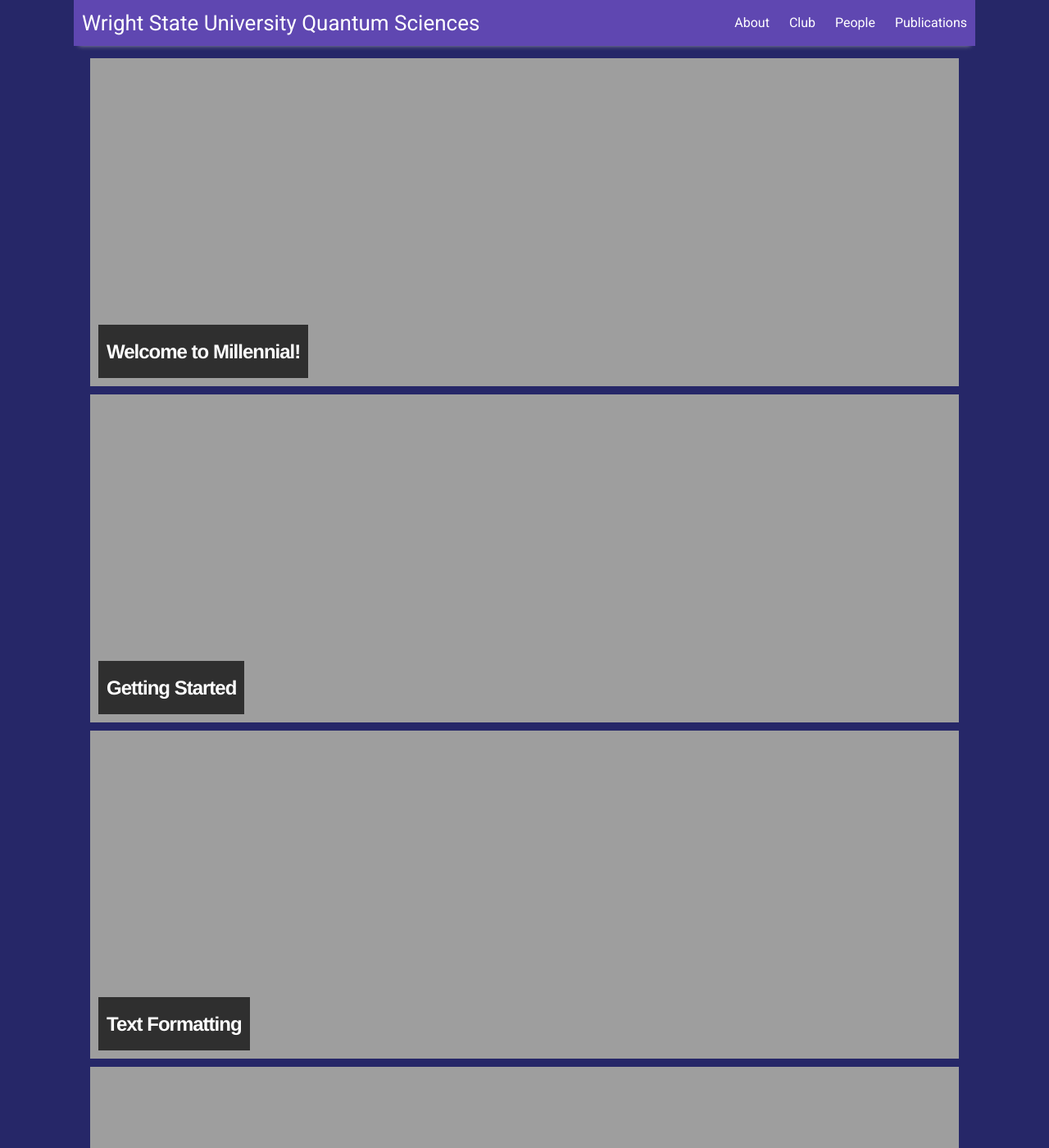
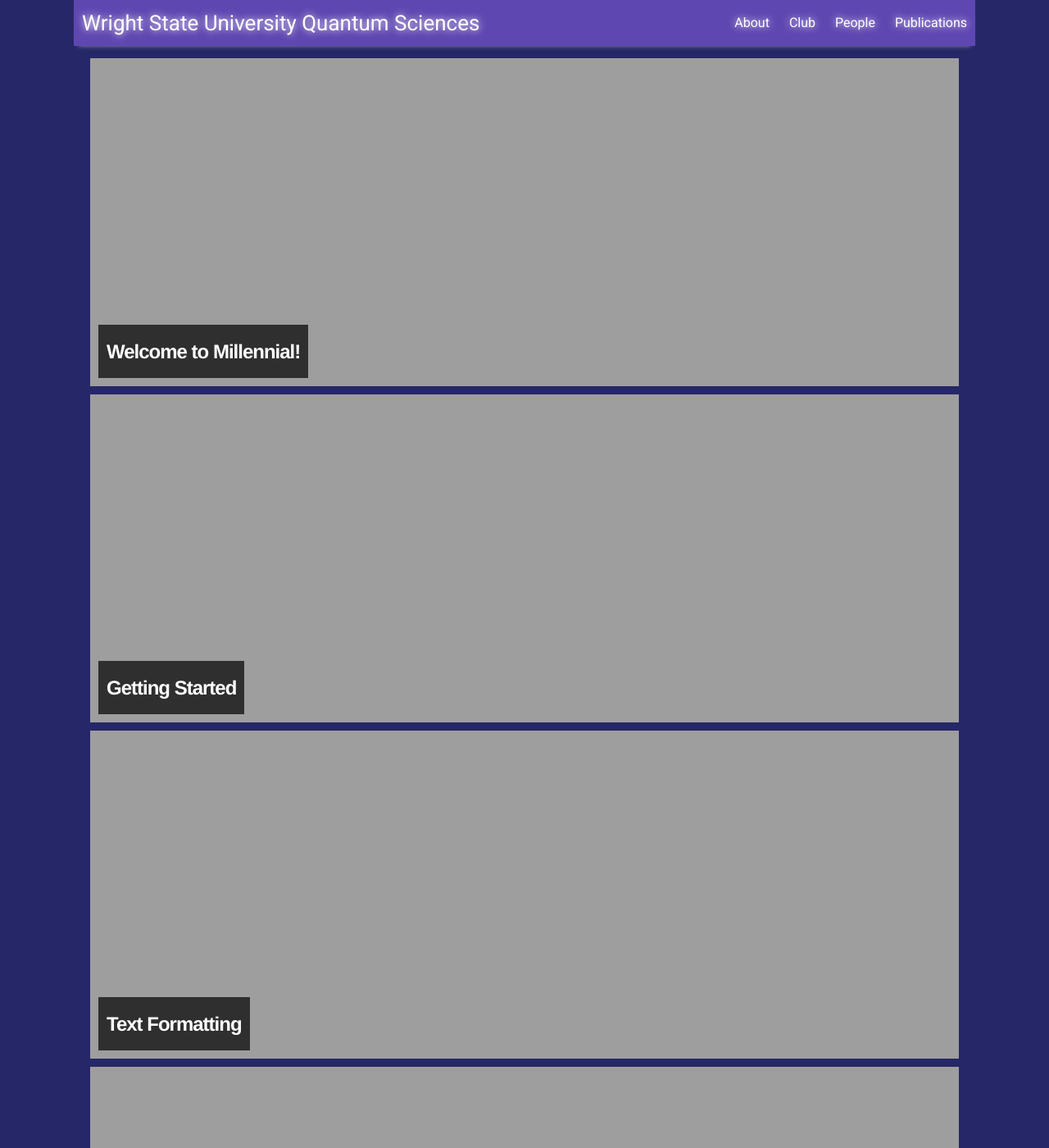
Before and after one commit to WSU-Quantum-Sciences/wsu-quantum-sciences.github.io, a Jekyll site: the page built from index.html, in a window 1280 px wide and 1400 px high. Shown: the whole window at 82% size. Built offline with Jekyll 4.4.1, drawn with Linux system fonts in a browser that asks for light colours; nearby versions of some CDN libraries; the list of posts is cut into pages by our own code.

Commit message:
glow on header text

```diff
--- a/_sass/_header.scss
+++ b/_sass/_header.scss
@@ -4,6 +4,7 @@
   position: fixed;
   background-color: #5F47B1;
   box-shadow: 0 5px 6px -6px #bbb;
+  text-shadow: 0 0 10px white;
   z-index: 100;
 }
 @media (max-width: $container-width) {
@@ -57,7 +58,7 @@
   }
   .dropbtn {
     background-color: #5F47B1;
-    color: black;
+    color: white;
     padding: 16px;
     margin-top: 4px;
     font-size: 16px;
@@ -77,7 +78,7 @@
     z-index: 1;
   }
   .dropdown-content a {
-    color: black;
+    color: white;
     padding: 12px 16px;
     text-decoration: none;
     display: block;
```
